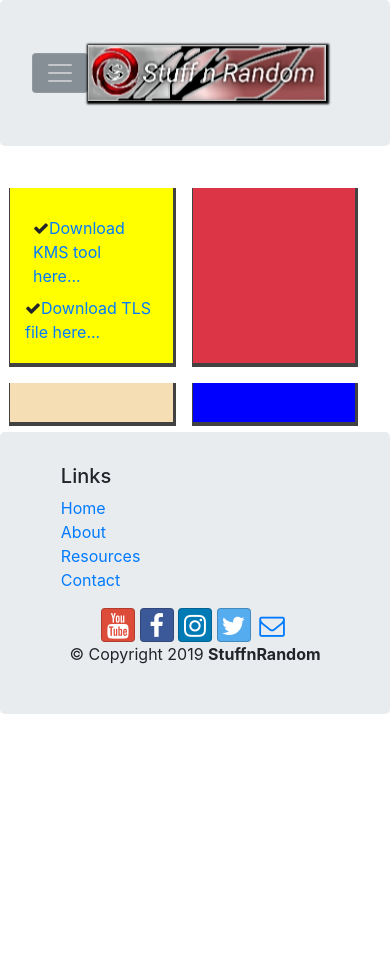
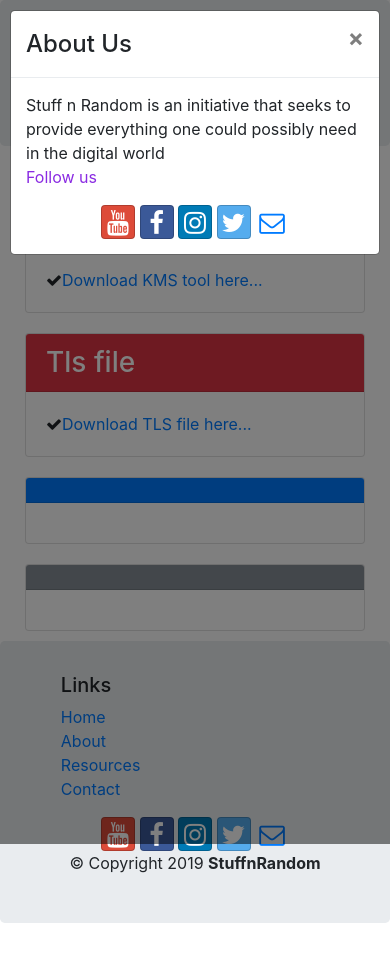
Before and after one commit to i-max-xi/Youtube-Resource-Page., a plain HTML site: page pages/resources.html in a window 390 px wide. Both pictures are taken after a click on the link "About". Before the commit the page ends 844 px from the top, so only its background shows below. Drawn offline with nearby package versions, Linux system fonts and the light colour scheme; files whose address does not match are found by name.

Commit message:
added cards and modal

```diff
--- a/Styles/styles.css
+++ b/Styles/styles.css
@@ -14,23 +14,21 @@ header{
 footer{
     padding: -30px;
 }
-.portions{
-    padding: 5%;
-    margin: 10px;
-    box-shadow: rgba(0, 0, 0, 0.74) 1px 2px 0px 2px;
-}
+
 .portion-1{
     background-color: yellow;
 }
 .portion-3{
     background-color: wheat;
+    padding: 5%;
 }
 .portion-4{
     background-color: blue;
+    padding: 5%;
 }
 #logo{
     box-shadow: 1px 1px 2px 2px black;
 }
-.links{
-    margin: 8px;
+.card{
+    margin: 10px;
 }
--- a/pages/resources.html
+++ b/pages/resources.html
@@ -22,7 +22,7 @@
                 <div class="collapse navbar-collapse col-12 col-sm offset-sm-4" id="Navbar">
                     <ul class="navbar-nav mr-auto">
                         <li class="nav-item"><a href="../index.html"><span class="fa fa-home fa-lg"></span> Home</a></li>
-                        <li class="nav-item"><a href="#"><span class="fa fa-info fa-lg"></span> About</a></li>
+                        <li class="nav-item"><a href="#" data-toggle="modal" data-target="#aboutModal"><span class="fa fa-info fa-lg"></span> About</a></li>
                         <li class="nav-item active"><a href="#"><span class="fa fa-list fa-lg"></span> Resources</a></li>
                         <li class="nav-item"><a href="#email" onclick="alert('Contact us by mail')"><span class="fa fa-book fa-lg"></span> Contact</a></li>
                     </ul>
@@ -31,24 +31,79 @@
         </nav>
     </header>
 
+    <div id="aboutModal" class="modal fade" role="dialog">
+       <div class="modal-dialog modal-lg" role="content">
+            <div class="modal-content">
+                <div class="modal-header">
+                    <h4 class="modal-title">About Us</h4>
+                    <button type="button" class="close" data-dismiss="modal">
+                        &times;
+                    </button>
+                </div>
+
+                <div class="modal-body">
+                    Stuff n Random is an initiative that seeks to provide everything one could
+                    possibly need in the digital world
+                    <br><span style="color: blueviolet;">Follow us</span>
+                    <div class="mt-3"></div>
+                    <div class="col-12 col-sm-4 align-self-center">
+                        <div class="text-center">
+                            <a class="btn btn-social-icon btn-google" href="https://www.youtube.com/channel/UCTxJS_8xHXr4eYpTTBkE-DA"><i class="fa fa-youtube"></i></a>
+                            <a class="btn btn-social-icon btn-facebook" href="http://www.facebook.com/profile.php?id="><i class="fa fa-facebook"></i></a>
+                            <a class="btn btn-social-icon btn-linkedin" href="https://www.instagram.com/invites/contact/?i=2tkl114itoia&utm_content=7asq88x"><i class="fa fa-instagram"></i></a>
+                            <a class="btn btn-social-icon btn-twitter" href="http://twitter.com/"><i class="fa fa-twitter"></i></a>
+                            <a class="btn btn-social-icon" href="mailto:stuffnrandom@gmail.com" id="email"><i class="fa fa-envelope-o"></i></a>
+                        </div>
+                    </div>
+                </div>
+            </div>
+       </div>
+    </div>
+
         <div class="container">
             <div class="row">
-                <div class="portion-1 col-5 portions">
-                    <div class="links">
-                        <span class="fa fa-check"></span><a href="../Assets/Ratiborus KMS Tools 01.06.2019.zip">Download KMS tool here...</a>
-                    </div>
-                    <div class="">
-                        <span class="fa fa-check"></span><a href="../Assets/4_6016884513202767736.tls">Download TLS file here...</a>
+                <div class="col-sm-5 col-12">
+                    <div class="card">
+                        <h3 class="card-header bg-secondary text-white">
+                            KMS Tool
+                        </h3>
+                            <div class="card-body">
+                                <span class="fa fa-check"></span><a href="../Assets/Ratiborus KMS Tools 01.06.2019.zip">Download KMS tool here...</a>
+                            </div>
                     </div>
                 </div>
-                <div class="portion-2 col-5 bg-danger portions">
 
+                <div class="col-sm-5 col-12">
+                    <div class="card">
+                        <h3 class="card-header bg-danger text-white">
+                             Tls file
+                        </h3>
+                            <div class="card-body">
+                                <span class="fa fa-check"></span><a href="../Assets/4_6016884513202767736.tls">Download TLS file here...</a>
+                            </div>
+                    </div>
                 </div>
-                <div class="portion-3 col-5 portions">
 
+                <div class="col-sm-5 col-12">
+                    <div class="card">
+                        <h3 class="card-header bg-primary text-white">
+                           <!-- header goes here -->
+                        </h3>
+                            <div class="card-body">
+                                <!-- body and link goes here  -->
+                            </div>
+                    </div>
                 </div>
-                <div class="portion-4 col-5 portions">
 
+                <div class="col-sm-5 col-12">
+                    <div class="card">
+                        <h3 class="card-header bg-secondary text-white">
+                            <!-- header goes here  -->
+                        </h3>
+                            <div class="card-body">
+                                <!-- body and link goes here  -->
+                            </div>
+                    </div>
                 </div>
             </div>
         </div>
@@ -61,7 +116,7 @@
                 <h5>Links</h5>
                 <ul class="list-unstyled">
                     <li><a href="../index.html">Home</a></li>
-                    <li><a href="#">About</a></li>
+                    <li><a href="#" data-toggle="modal" data-target="#aboutModal">About</a></li>
                     <li><a href="#">Resources</a></li>
                     <li><a href="#email" onclick="alert('Contact us by mail')">Contact</a></li>
                 </ul>
@@ -71,7 +126,7 @@
                 <div class="text-center">
                     <a class="btn btn-social-icon btn-google" href="https://www.youtube.com/channel/UCTxJS_8xHXr4eYpTTBkE-DA"><i class="fa fa-youtube"></i></a>
                     <a class="btn btn-social-icon btn-facebook" href="http://www.facebook.com/profile.php?id="><i class="fa fa-facebook"></i></a>
-                    <a class="btn btn-social-icon btn-linkedin" href="http://www.instagram.com/in/"><i class="fa fa-instagram"></i></a>
+                    <a class="btn btn-social-icon btn-linkedin" href="https://www.instagram.com/invites/contact/?i=2tkl114itoia&utm_content=7asq88x"><i class="fa fa-instagram"></i></a>
                     <a class="btn btn-social-icon btn-twitter" href="http://twitter.com/"><i class="fa fa-twitter"></i></a>
                     <a class="btn btn-social-icon" href="mailto:stuffnrandom@gmail.com" id="email"><i class="fa fa-envelope-o"></i></a>
                 </div>
@@ -86,8 +141,8 @@
     </div>
 </footer>
     <!-- jQuery first, then Popper.js, then Bootstrap JS. -->
-    <script src="node_modules/jquery/dist/jquery.slim.min.js"></script>
-    <script src="node_modules/popper.js/dist/umd/popper.min.js"></script>
-    <script src="node_modules/bootstrap/dist/js/bootstrap.min.js"></script>
+    <script src="../node_modules/jquery/dist/jquery.slim.min.js"></script>
+    <script src="../node_modules/popper.js/dist/umd/popper.min.js"></script>
+    <script src="../node_modules/bootstrap/dist/js/bootstrap.min.js"></script>
 </body>
 </html>
```
Also changed, not shown: index.html (+31 -2 lines).
